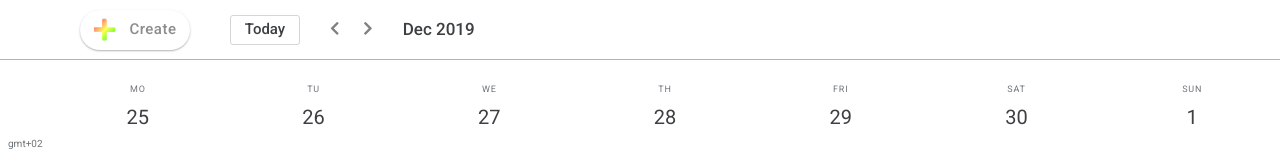
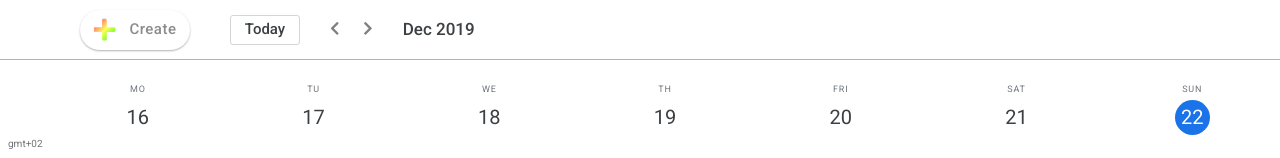
Before and after one commit to roslavtseva/calendar, a plain HTML site: page index.html in a window 1280 px wide. Shown: the top 158 px of the page. Drawn offline with nearby package versions, Linux system fonts and the light colour scheme.

Commit message:
last stage

```diff
--- a/src/scripts/display-current-week.js
+++ b/src/scripts/display-current-week.js
@@ -5,18 +5,18 @@
     const newDate = new Date();
     const currentDate = newDate.getDate();
     const currentDay = newDate.getDay();
+
     let daysLeft = 6;
     let daysToCurrent = currentDay - 1;
     for (let i = 0; i < week.length; i++) {
         if (currentDay == 0) {
             const day = new Date(newDate).setDate(newDate.getDate() - daysLeft);
             week[i].textContent = new Date(day).getDate();
-            daysLeft--;
             week[week.length - 1].textContent = currentDate;
             week[week.length - 1].classList.add('day-date_current');
+            daysLeft--;
         } else {
             const day = new Date(newDate).setDate(currentDate - daysToCurrent);
-            console.log(new Date(day).getDate());
             week[i].textContent = new Date(day).getDate();
             week[currentDay - 1].classList.add('day-date_current');
             daysToCurrent--;
--- a/src/scripts/index.js
+++ b/src/scripts/index.js
@@ -1,2 +1,3 @@
 import { renderCalendar } from './render-calendar.js';
 import { renderSidebar } from './sidebar.js';
+import { displayCurrentWeek } from './display-current-week.js';
--- a/src/styles/navigation.scss
+++ b/src/styles/navigation.scss
@@ -39,6 +39,12 @@
     padding: 6px;
     min-width: 35px;
 
+    &_current {
+        background-color: $blue;
+        color: $text-white;
+        border-radius: 100%;
+    }
+
     &:hover{
         background-color: $blue;
         color: $text-white;
```
Also changed, not shown: styles.css, 1 other file.
